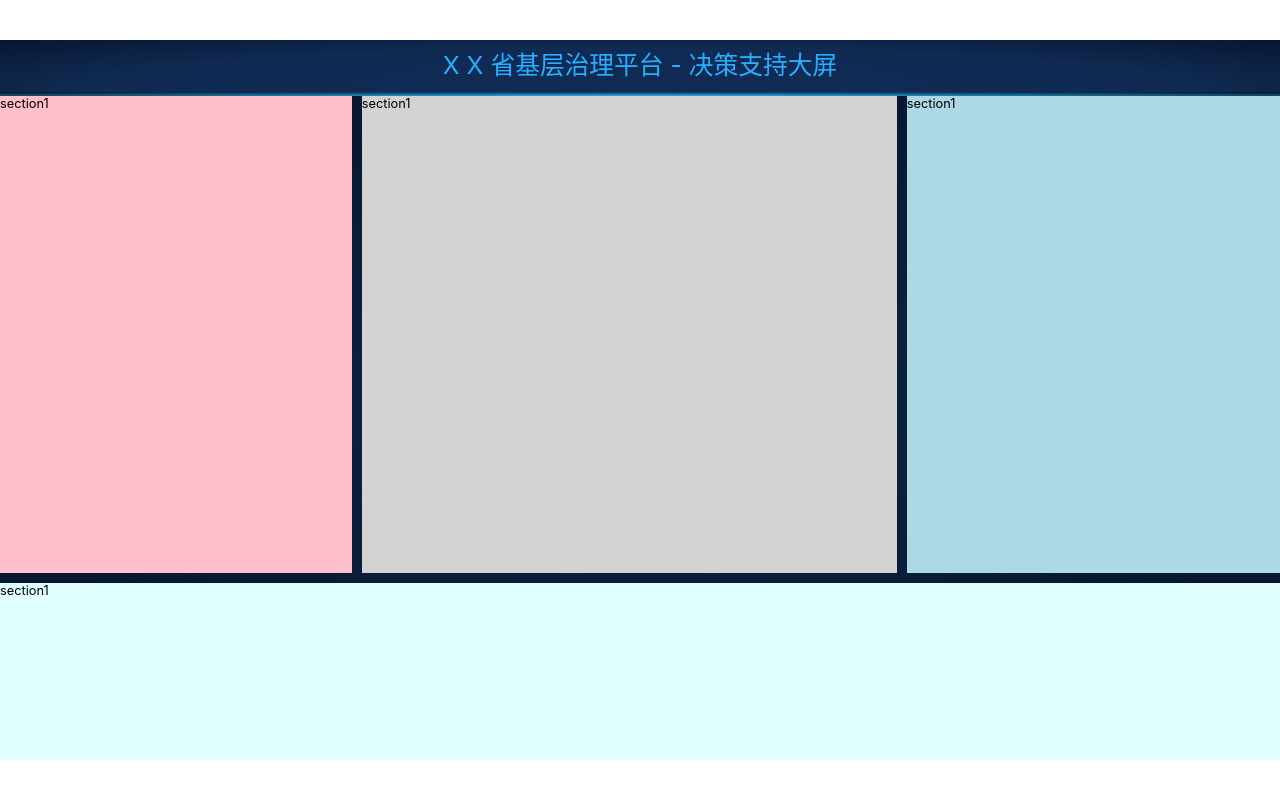
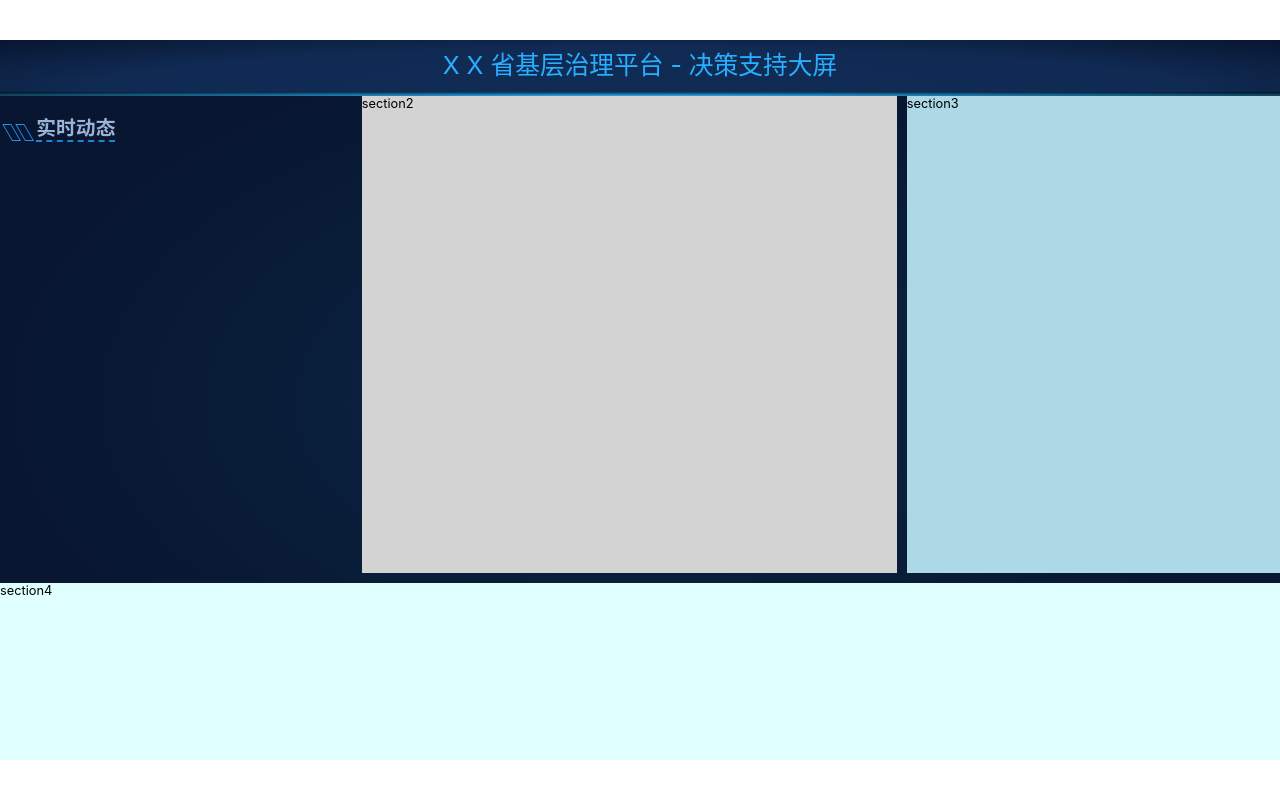
Before and after one commit to April-cl/big-screen, a React (Create React App) app: page /home in a window 1280 px wide. Built offline with nearby package versions, Linux system fonts and the light colour scheme.

Commit message:
完成模块标题样式

```diff
--- a/package.json
+++ b/package.json
@@ -11,6 +11,7 @@
     "@types/react": "^17.0.0",
     "@types/react-dom": "^17.0.0",
     "@types/react-router-dom": "^5.1.7",
+    "echarts": "^5.1.1",
     "react": "^17.0.2",
     "react-dom": "^17.0.2",
     "react-router-dom": "^5.2.0",
--- /dev/null
+++ b/src/components/real-timeDynamics.tsx
@@ -0,0 +1,9 @@
+import React from 'react';
+
+export const RealTimeDynamics = () => {
+  return (
+    <div>
+      <h2 className='componentName'><span>实时动态</span></h2>
+    </div>
+  )
+}
--- a/src/pages/home/home.scss
+++ b/src/pages/home/home.scss
@@ -23,9 +23,34 @@
       "box4 box4 box4" 236fr
       /426fr 648fr 452fr ;
     grid-gap: px(12);
+    .componentName {
+      position: relative;
+      color: rgb(155, 179, 212);
+      padding: 0 px(36);
+      margin-left: px(8);
+      span {
+        font-size: px(24);
+        border-bottom: px(3) dashed rgb(29, 132, 212);
+      }
+      &::before, &::after {
+        position: absolute;
+        bottom: 0;
+        display: inline-block;
+        width: px(8);
+        height: 50%;
+        content: ' ';
+        transform: skew(30deg);
+        border: 1px solid rgb(28, 149, 234);
+      }
+      &::before {
+        left: 0;
+      }
+      &::after {
+        left: px(16);
+      }
+    }
     > .section1 {
       grid-area: box1;
-      background: pink;
     }
     > .section2 {
       grid-area: box2;
--- a/src/pages/home/index.tsx
+++ b/src/pages/home/index.tsx
@@ -1,16 +1,20 @@
 import React from 'react'
 import './home.scss'
+import { RealTimeDynamics } from '../../components/real-timeDynamics';
 
 export default function Home () {
   return (
     <div className="home">
-      <header>X X 省基层治理平台 - 决策支持大屏</header>
+      <header>
+        X X 省基层治理平台 - 决策支持大屏
+      </header>
       <main>
-        {/* className中l代表左，m代表中，r代表右，t代表上，b代表下 */}
-        <section className="section1">section1</section>
-        <section className="section2">section1</section>
-        <section className="section3">section1</section>
-        <section className="section4">section1</section>
+        <section className="section1">
+          <RealTimeDynamics />
+        </section>
+        <section className="section2">section2</section>
+        <section className="section3">section3</section>
+        <section className="section4">section4</section>
       </main>
     </div>
   )
```
Also changed, not shown: 1 other file (tests, documents, lock files or other folders).
